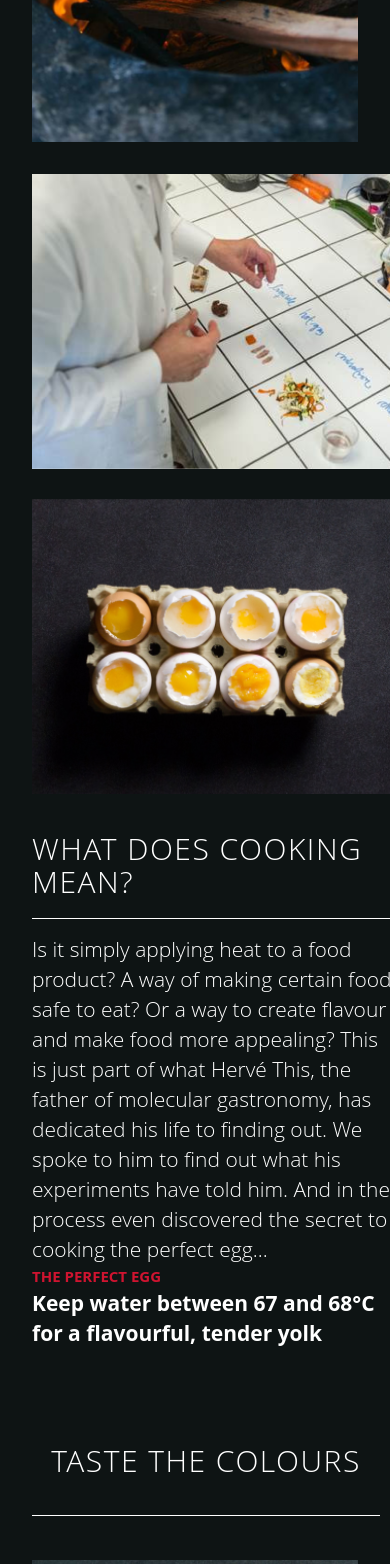
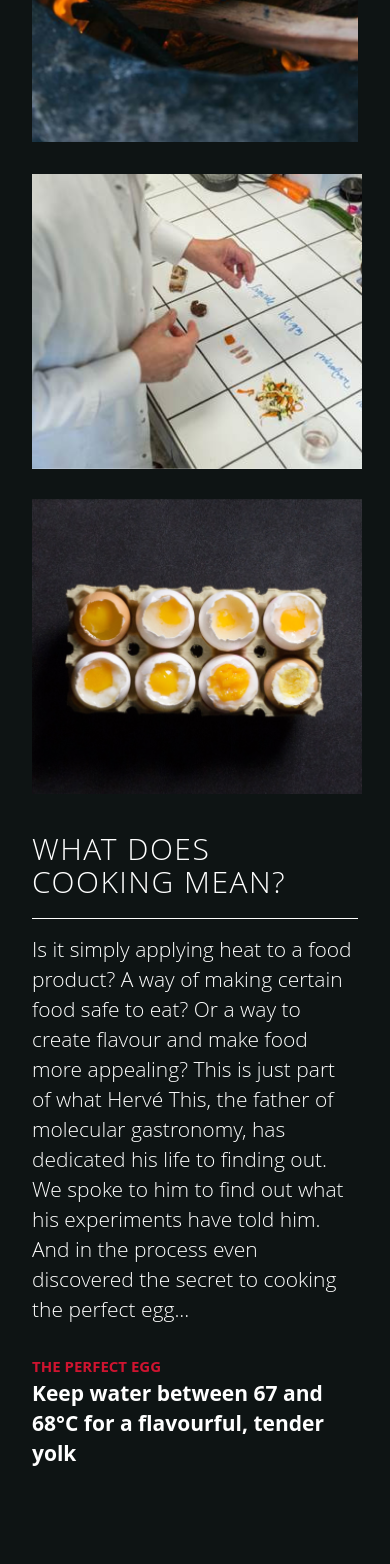
Before and after one commit to rebpacquiao/orchard, a Next.js app: page / in a window 390 px wide. Shown: the part 432-1996 px from the top of the page. Built offline with nearby package versions, Linux system fonts and the light colour scheme.

Commit message:
Refactor BlockImage component; adjust image sizes and layout for better responsiveness and presentation

```diff
--- a/src/app/components/BlockImage/index.tsx
+++ b/src/app/components/BlockImage/index.tsx
@@ -16,29 +16,33 @@ export default function BlockImage() {
                         />
                     </div>
                     <div className="flex flex-col flex-grow">
-                        <div className="relative ml-0 mt-5 w-[372px] h-[295px] mb-2.5 lg:mt-0">
+                        <div className="relative ml-0 mt-5 w-[330px] lg:w-[372px] h-[295px] mb-2.5 lg:mt-0">
                             <Image
                                 src='/images/block-top-right-img.png'
-                                width={372}
-                                height={295}
+
                                 alt="Block top right image"
                                 className="object-cover w-full h-full"
+                                fill
+                                sizes="(max-width: 640px) 100vw, (max-width: 768px) 50vw, 33vw"
+                                quality={100}
                             />
                         </div>
-                        <div className="relative ml-0 mt-5 w-[372px] h-[295px] mb-2.5 lg:mt-0">
+                        <div className="relative ml-0 mt-5 w-[330px] lg:w-[372px] h-[295px] mb-2.5 lg:mt-0">
                             <Image
                                 src='/images/block-bottom-right-img.png'
-                                width={372}
-                                height={295}
+
                                 alt="Block bottom right image"
                                 className="object-cover w-full h-full"
+                                fill
+                                sizes="(max-width: 640px) 100vw, (max-width: 768px) 50vw, 33vw"
+                                quality={100}
                             />
                         </div>
 
 
                     </div>
 
-                    <div className="flex flex-col flex-grow lg:mr-2 mt-4 lg:mt-0">
+                    <div className="lg:mr-2 mt-4 lg:mt-0">
                         <h2 className="block-title mb-5">
                             WHAT DOES COOKING MEAN?
 
--- a/src/app/globals.css
+++ b/src/app/globals.css
@@ -43,10 +43,10 @@ body {
 }
 
 .top-description {
-  height: 330px;
+
     align-self: stretch;
     flex-grow: 0;
-
+    margin-bottom: 30px;
     font-size: 21px;
     font-weight: 300;
     font-stretch: normal;
```
